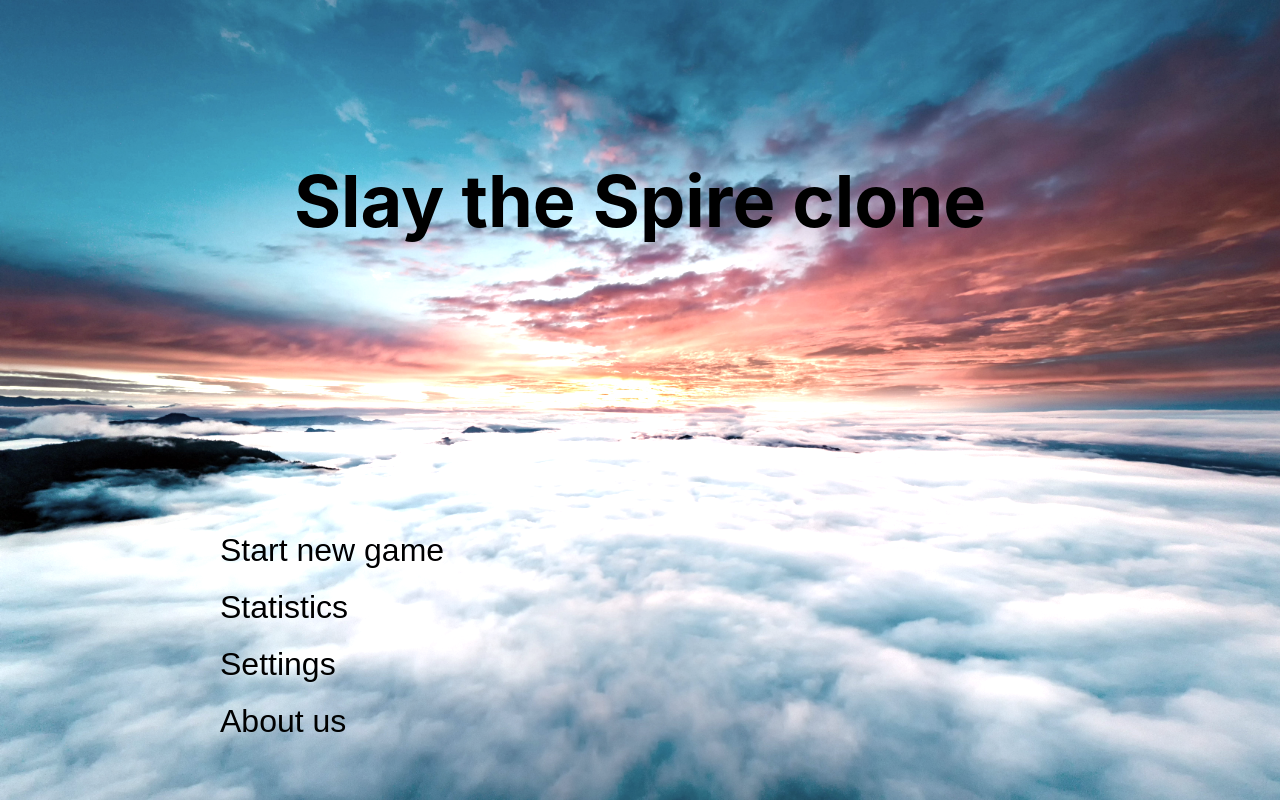
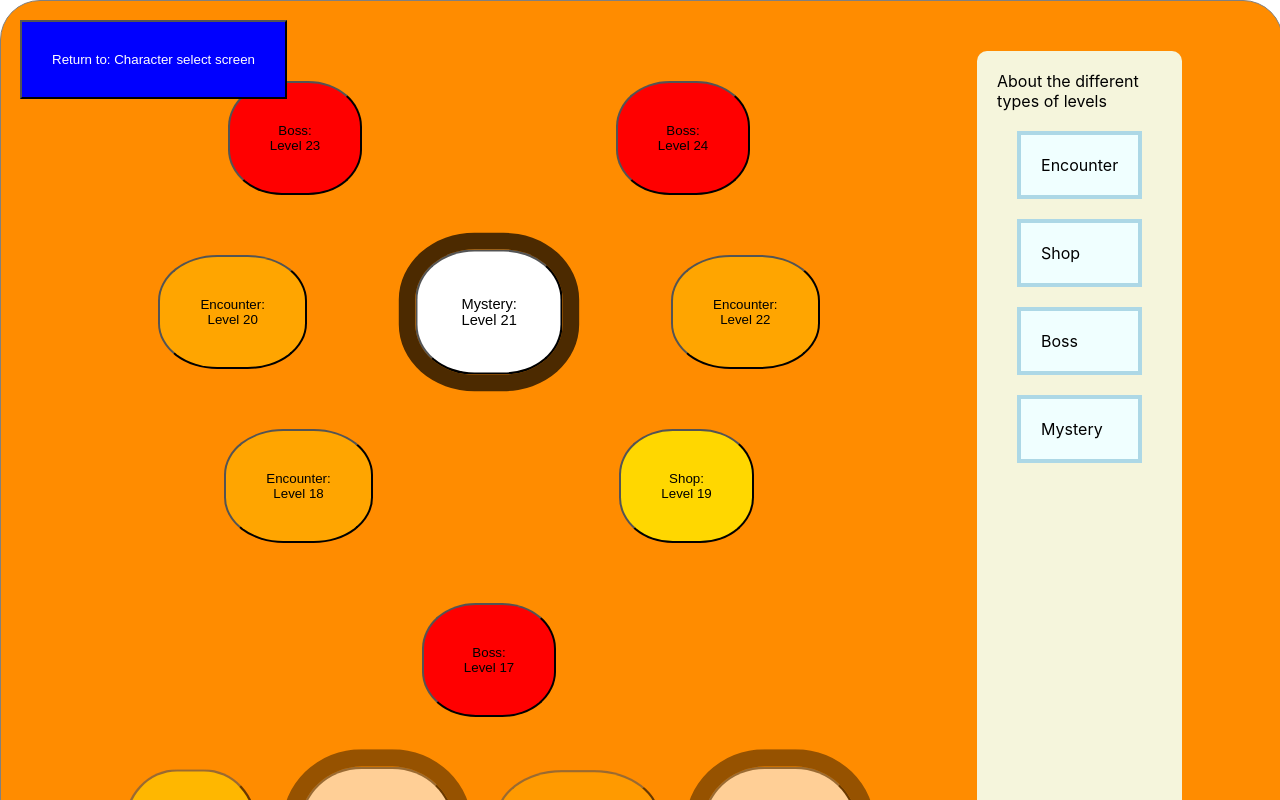
Before and after one commit to EmilNilsson12/slay-the-spire-clone, a Next.js app: page / in a window 1280 px wide. Shown: the top 800 px of the page. Built offline with nearby package versions, Linux system fonts and the light colour scheme.

Commit message:
Feat/map icons (#13)
* Change level icons

* Fix messed up map icons

* Remove debugging component

```diff
--- a/components/Game/Game.js
+++ b/components/Game/Game.js
@@ -2,6 +2,7 @@
 import CharacterSelect from '../CharacterSelect/CharacterSelect';
 import Encounter from '../Encounter/Encounter';
 import MainMenu from '../MainMenu/MainMenu';
+import MapLevelGenerator from '../MapLevelSelect/MapLevelGenerator';
 import MapLevelSelect from '../MapLevelSelect/MapLevelSelect';
 import PauseMenu from '../PauseMenu/PauseMenu';
 import { BackgroundWrapper, GameWrapper } from './Game.styled';
@@ -85,6 +86,15 @@
                 return <PauseMenu callBackFunc={cb} />;
 
             default:
+                return (
+                    <MapLevelGenerator
+                        prevScreen={{
+                            path: 'main-menu-start',
+                            name: 'Character select screen',
+                        }}
+                        callBackFunc={cb}
+                    />
+                );
                 return <MainMenu callBackFunc={cb} />;
         }
     };
--- /dev/null
+++ b/components/MapLevelSelect/MapLevelGenerator.js
@@ -0,0 +1,79 @@
+import React, { useEffect, useState } from 'react';
+import { getRandomNum } from '../../helperFunctions/getRandomNum';
+import MapLevelSelect from './MapLevelSelect';
+
+const levelTypes = [
+    { name: 'Encounter', color: 'orange' },
+    { name: 'Shop', color: 'gold' },
+    { name: 'Boss', color: 'red' },
+    { name: 'Mystery', color: 'white' },
+];
+
+export default function MapLevelGenerator({ prevScreen, callBackFunc }) {
+    const [currentRow, setCurrentRow] = useState(1);
+
+    const [generatedLevels, setGeneratedLevels] = useState();
+
+    // Number of rows of levels
+    const _levelRows = 5;
+
+    // Generate between 2 and 4 levels per row
+    // Populate rowContainer
+    const rowContainer = [4];
+
+    for (let i = 1; i < _levelRows; i++) {
+        rowContainer[i] = getRandomNum(1, 4);
+    }
+
+    let levelNumber = 1;
+
+    const getLevelsForRow = (levelsInRow, isOnCurrentRow, isOldRow) => {
+        const levelsInThisRow = [];
+
+        for (let i = 1; i <= levelsInRow; i++) {
+            const levelType = levelTypes[getRandomNum(0, 3)];
+
+            levelsInThisRow.push({
+                type: levelType,
+                level: levelNumber,
+                isOnCurrentRow,
+                isOldRow,
+            });
+
+            levelNumber++;
+        }
+
+        return levelsInThisRow;
+    };
+
+    const getRows = (rowContainer) => {
+        const arrayOfRows = [];
+
+        const iterations = rowContainer.length;
+        for (let i = 0; i <= iterations; i++) {
+            const row = i + 1;
+            const isOnCurrentRow = currentRow === row;
+            const isOldRow = row < currentRow;
+            arrayOfRows.unshift(
+                getLevelsForRow(rowContainer[i], isOnCurrentRow, isOldRow)
+            );
+        }
+        return arrayOfRows;
+    };
+
+    console.log('getRows(rowContainer)');
+    console.log(getRows(rowContainer));
+
+    useEffect(() => {
+        setGeneratedLevels(getRows(rowContainer));
+    }, []);
+
+    return (
+        <MapLevelSelect
+            prevScreen={prevScreen}
+            callBackFunc={callBackFunc}
+            generatedLevels={generatedLevels}
+            levelTypes={levelTypes}
+        />
+    );
+}
--- a/components/MapLevelSelect/MapLevelSelect.js
+++ b/components/MapLevelSelect/MapLevelSelect.js
@@ -1,24 +1,27 @@
 import React, { useEffect, useRef, useState } from 'react';
+import { getRandomNum } from '../../helperFunctions/getRandomNum';
 import BackBtn from '../BackBtn/BackBtn';
 import {
     LevelIcon,
     LevelIconWrapper,
     MapGrid,
+    MapLegend,
     MapLevelSelectWrapper,
     RowInMap,
 } from './MapLevelSelect.styled';
 
-export default function MapLevelSelect({ prevScreen, callBackFunc }) {
-    const [currentRow, setCurrentRow] = useState(1);
+export default function MapLevelSelect({
+    prevScreen,
+    callBackFunc,
+    generatedLevels,
+    levelTypes,
+}) {
+    const [highlightedLevelType, setHighlightedLevelType] = useState('Mystery');
 
     const handleClick = ({ isOnCurrentRow, levelNumber }) => {
         console.log(`levelNumber "${levelNumber}" clicked`);
         if (!isOnCurrentRow) return;
         callBackFunc('encounter-enemy');
-    };
-
-    const getRandomNum = (min, max) => {
-        return Math.floor(Math.random() * (max - min + 1) + min);
     };
 
     // Number of rows of levels
@@ -34,30 +37,27 @@
 
     // Render one row at a time
 
-    const divRef = useRef(null);
-
-    useEffect(() => {
-        if (currentRow !== 0) return;
-        divRef.current.scrollIntoView({ behavior: 'smooth' });
-    });
-
     let levelNumber = 1;
 
     const getLevelsForRow = (levelsInRow, isOnCurrentRow, isOldRow) => {
         const levelsInThisRow = [];
 
         for (let i = 1; i <= levelsInRow; i++) {
+            const levelType = levelTypes[getRandomNum(0, 3)];
+
             levelsInThisRow.push(
                 <LevelIconWrapper>
                     <LevelIcon
                         key={i}
+                        levelType={levelType}
+                        isHighlighted={levelType.name === highlightedLevelType}
                         isCurrentRow={isOnCurrentRow}
                         isOldRow={isOldRow}
                         onClick={() =>
                             handleClick({ isOnCurrentRow, levelNumber })
                         }
                     >
-                        Level {levelNumber}
+                        {levelType.name}: <br /> Level {levelNumber}
                     </LevelIcon>
                 </LevelIconWrapper>
             );
@@ -87,9 +87,55 @@
         <>
             <BackBtn prevScreen={prevScreen} cb={callBackFunc} />
             <MapLevelSelectWrapper>
-                <MapGrid>{getRows(rowContainer)}</MapGrid>
+                <div>
+                    <MapGrid>
+                        {generatedLevels?.map((levelRow) => (
+                            <RowInMap key={levelRow.toString()}>
+                                {levelRow?.map((level, i) => (
+                                    <LevelIconWrapper key={i}>
+                                        <LevelIcon
+                                            levelType={level.type}
+                                            isHighlighted={
+                                                level.type.name ===
+                                                highlightedLevelType
+                                            }
+                                            isCurrentRow={level.isOnCurrentRow}
+                                            isOldRow={level.isOldRow}
+                                            onClick={() =>
+                                                handleClick({
+                                                    isOnCurrentRow:
+                                                        level.isOnCurrentRow,
+                                                    levelNumber:
+                                                        level.levelNumber,
+                                                })
+                                            }
+                                        >
+                                            {level.type.name}: <br /> Level{' '}
+                                            {level.level}
+                                        </LevelIcon>
+                                    </LevelIconWrapper>
+                                ))}
+                            </RowInMap>
+                        ))}
+                    </MapGrid>
+                </div>
+                <MapLegend>
+                    About the different types of levels
+                    <ul>
+                        {levelTypes.map((lvlType) => (
+                            <li
+                                key={lvlType.name}
+                                onMouseOver={() =>
+                                    setHighlightedLevelType(lvlType.name)
+                                }
+                                onMouseLeave={() => setHighlightedLevelType('')}
+                            >
+                                {lvlType.name}
+                            </li>
+                        ))}
+                    </ul>
+                </MapLegend>
             </MapLevelSelectWrapper>
-            <div ref={divRef}>Select a starting point</div>
         </>
     );
 }
--- a/components/MapLevelSelect/MapLevelSelect.styled.js
+++ b/components/MapLevelSelect/MapLevelSelect.styled.js
@@ -7,10 +7,35 @@
 
 export const MapLevelSelectWrapper = styled.div`
     background-color: darkorange;
-    width: 1000px;
+    /* width: 1000px; */
     padding: 50px 100px;
     border: 1px solid grey;
     border-radius: 40px;
+
+    display: flex;
+    gap: 100px;
+`;
+
+export const MapLegend = styled.div`
+    background-color: beige;
+    padding: 20px;
+    border-radius: 10px;
+
+    ul {
+        margin: 0;
+        padding: 0;
+    }
+    li {
+        display: block;
+        background-color: azure;
+        border: 4px solid lightblue;
+        padding: 20px;
+        margin: 20px;
+
+        &:hover {
+            background-color: blue;
+        }
+    }
 `;
 
 export const MapGrid = styled.div`
@@ -20,14 +45,18 @@
 `;
 
 export const LevelIcon = styled.button`
-    /* height: 60px; */
-    /* width: 50px; */
     margin: 20px;
     background-color: ${(props) =>
-        `${props.isOldRow ? 'rgba(0,0,0,0.5)' : 'black'}`};
-    color: white;
+        `${props.isOldRow ? 'rgba(0,0,0,0.5)' : props.levelType.color}`};
+    color: black;
     padding: 40px;
-    border-radius: 999px;
+    border-radius: 40%;
+
+    transform: ${(props) => `${props.isHighlighted ? 'scale(1.1)' : ''}`};
+    outline: ${(props) =>
+        `${props.isHighlighted ? '15px solid rgba(0, 0, 0, 0.7)' : ''}`};
+
+    transition: outline 100ms ease;
 
     animation: ${(props) =>
         `${
@@ -49,11 +78,11 @@
     }
 
     &:hover {
-        color: black;
+        color: white;
 
         transform: ${(props) => `${props.isCurrentRow ? '' : 'scale(0.8)'}`};
         background-color: ${(props) =>
-            `${props.isCurrentRow ? 'white' : 'red'}`};
+            `${props.isCurrentRow ? 'black' : 'red'}`};
         cursor: ${(props) =>
             `${props.isCurrentRow ? 'pointer' : 'not-allowed'}`};
     }
--- /dev/null
+++ b/helperFunctions/getRandomNum.js
@@ -0,0 +1,3 @@
+export const getRandomNum = (min, max) => {
+    return Math.floor(Math.random() * (max - min + 1) + min);
+};
```
